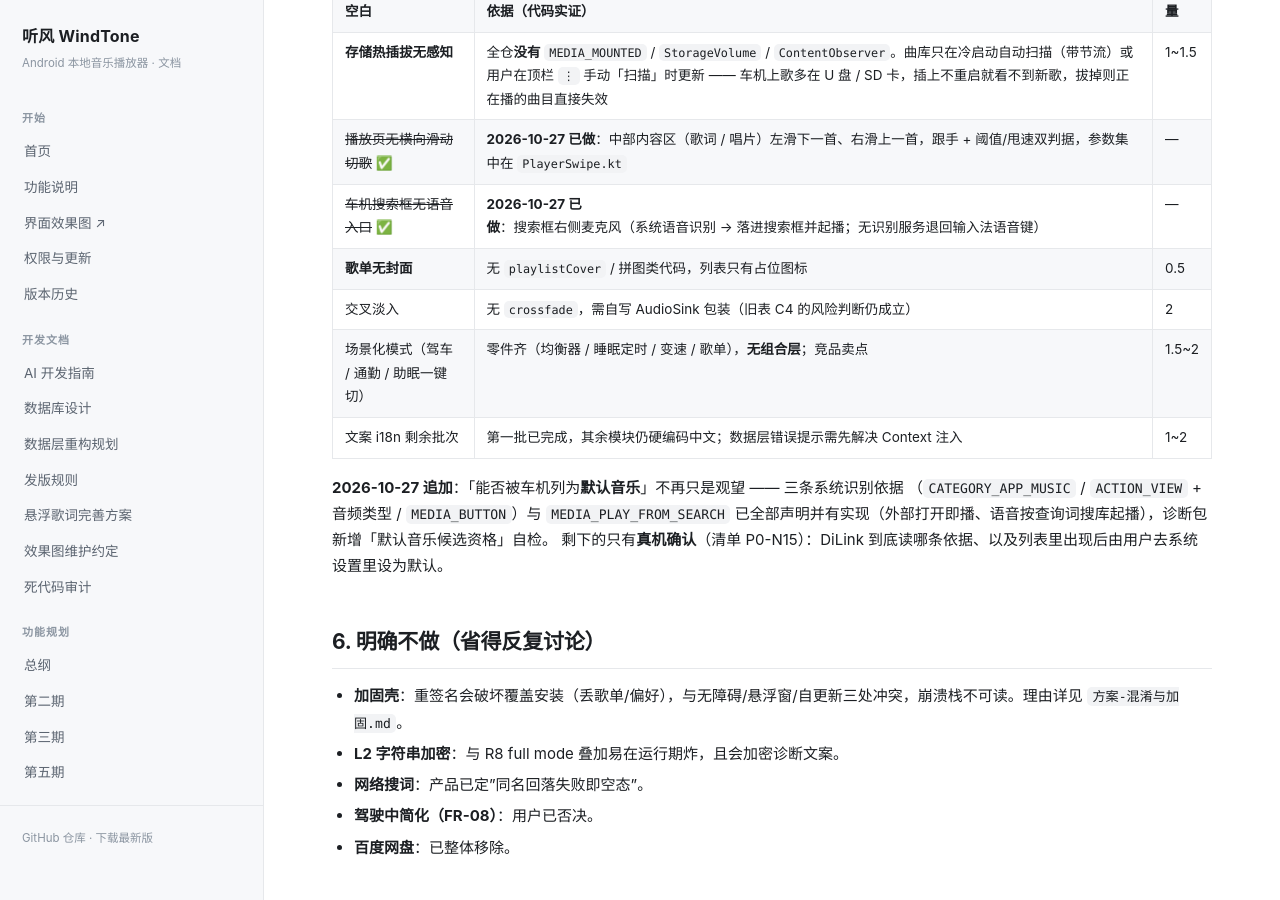
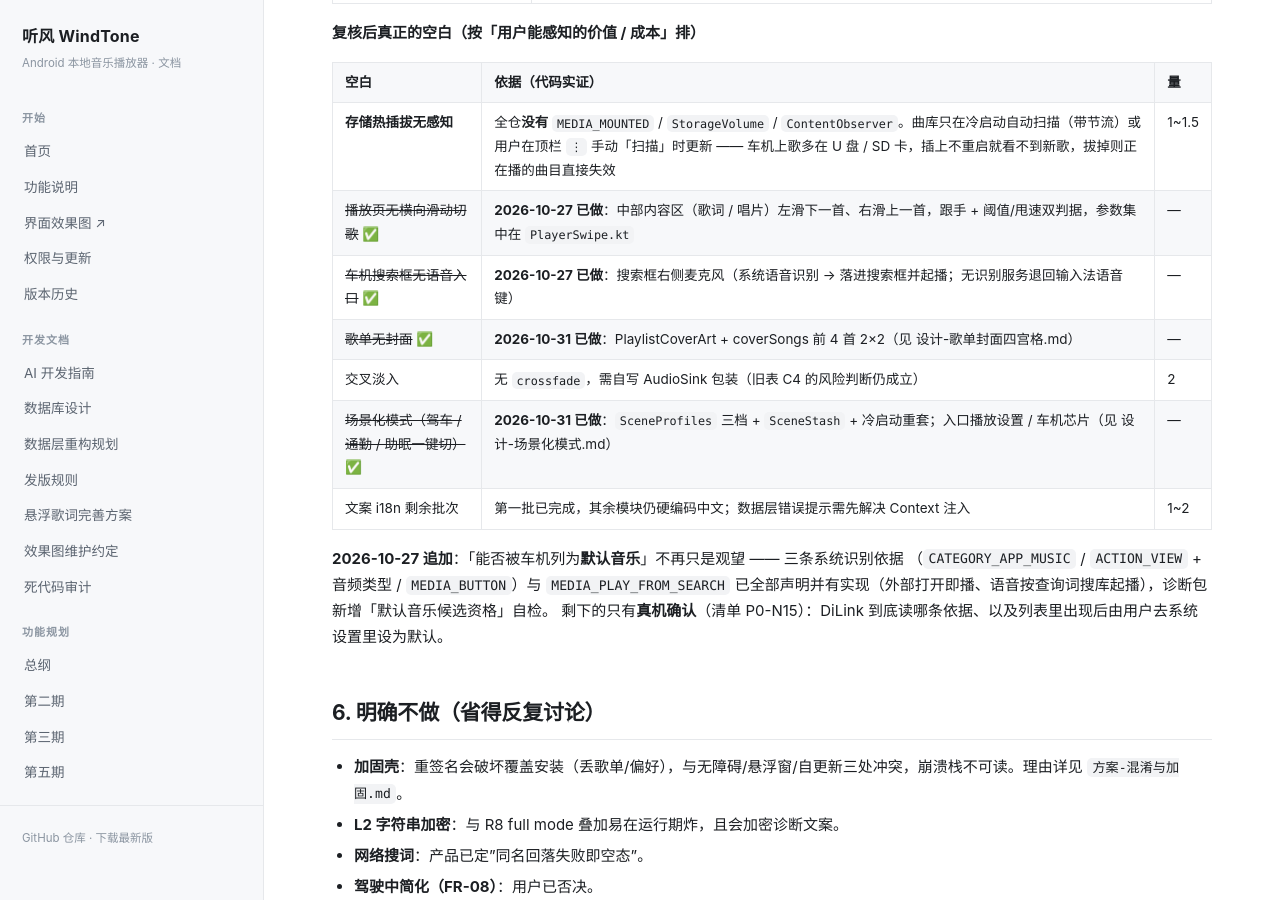
Before and after one commit to LuckyLearning/WindTone, a Jekyll site: the page built from docs/规划-下一步.md, in a window 1280 px wide and 900 px high, scrolled down 4478 px. Built offline with Jekyll 4.4.1, drawn with Linux system fonts in a browser that asks for light colours; our own code applies the rules of GitHub Pages for plain Markdown files; some of the changed text lies outside the part shown.

Commit message:
docs(scene): 场景化入口/三档/stash/冷启动说明与 v1.2.16 发版稿

```diff
--- a/docs/规划-下一步.md
+++ b/docs/规划-下一步.md
@@ -79,7 +79,7 @@
 | --- | --- | --- | --- |
 | D1 逐句循环 ✅ | 点某句 → 该句单独循环，退出恢复 | 0.5 | 与 A-B 循环共用引擎，建议与 C2 一起做 |
 | D2 歌单导入 m3u | 与导出对称 | 0.5 | 解析已有（在线歌单模块可复用） |
-| D3 歌单封面 | 用前 4 首封面拼图 | 0.5 | 纯 UI |
+| ~~D3 歌单封面~~ ✅ | **2026-10-31 已做**（v1.2.16）：前 4 首 2×2，见 `设计-歌单封面四宫格.md` | — | — |
 | D4 阿里云盘多账号 | 现在单令牌；多账号要改存储与切号 UI | 2.0 | 需求强度存疑，先问再做 |
 
 ### E. 工程（长期收益）
@@ -128,9 +128,9 @@
 | **存储热插拔无感知** | 全仓**没有** `MEDIA_MOUNTED` / `StorageVolume` / `ContentObserver`。曲库只在冷启动自动扫描（带节流）或用户在顶栏 `⋮` 手动「扫描」时更新 —— 车机上歌多在 U 盘 / SD 卡，插上不重启就看不到新歌，拔掉则正在播的曲目直接失效 | 1~1.5 |
 | ~~播放页无横向滑动切歌~~ ✅ | **2026-10-27 已做**：中部内容区（歌词 / 唱片）左滑下一首、右滑上一首，跟手 + 阈值/甩速双判据，参数集中在 `PlayerSwipe.kt` | — |
 | ~~车机搜索框无语音入口~~ ✅ | **2026-10-27 已做**：搜索框右侧麦克风（系统语音识别 → 落进搜索框并起播；无识别服务退回输入法语音键） | — |
-| **歌单无封面** | 无 `playlistCover` / 拼图类代码，列表只有占位图标 | 0.5 |
+| ~~歌单无封面~~ ✅ | **2026-10-31 已做**：PlaylistCoverArt + coverSongs 前 4 首 2×2（见 设计-歌单封面四宫格.md） | — |
 | 交叉淡入 | 无 `crossfade`，需自写 AudioSink 包装（旧表 C4 的风险判断仍成立） | 2 |
-| 场景化模式（驾车 / 通勤 / 助眠一键切） | 零件齐（均衡器 / 睡眠定时 / 变速 / 歌单），**无组合层**；竞品卖点 | 1.5~2 |
+| ~~场景化模式（驾车 / 通勤 / 助眠一键切）~~ ✅ | **2026-10-31 已做**：`SceneProfiles` 三档 + `SceneStash` + 冷启动重套；入口播放设置 / 车机芯片（见 设计-场景化模式.md） | — |
 | 文案 i18n 剩余批次 | 第一批已完成，其余模块仍硬编码中文；数据层错误提示需先解决 Context 注入 | 1~2 |
 
 **2026-10-27 追加**：「能否被车机列为**默认音乐**」不再只是观望 —— 三条系统识别依据
```
Also changed, not shown: docs/功能说明.md (+3 -1 lines), docs/版本历史.md (+1 -0 lines), docs/设计-场景化模式.md (added, +66 -0 lines), .github/release-notes/v1.2.16.md (added).
